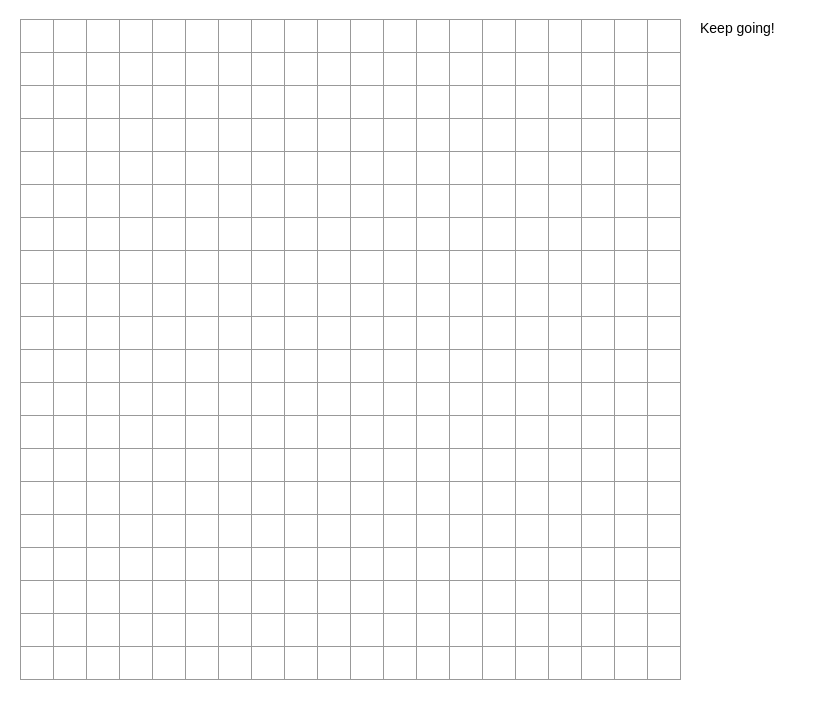
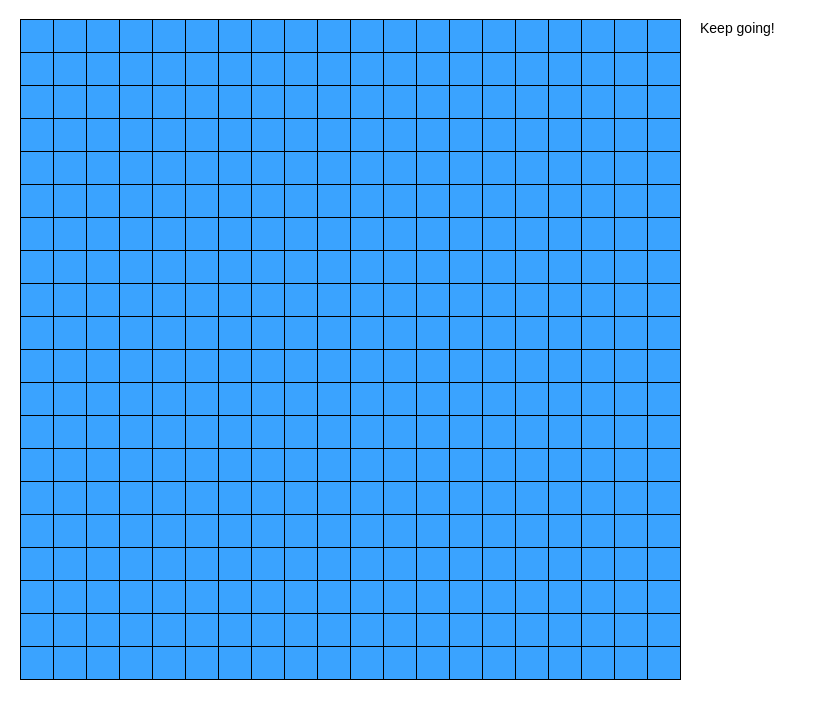
Before and after one commit to horeilly1101/minesweeper, a React (Create React App) app in the folder client/: page / in a window 1280 px wide. Shown: the top 718 px of the page, without its empty margins (0-817 px from the left). Built offline with nearby package versions, Linux system fonts and the light colour scheme.

Commit message:
update the colors

```diff
--- a/client/src/components/Square.js
+++ b/client/src/components/Square.js
@@ -7,32 +7,30 @@ class Square extends React.Component {
     }
 
     render() {
-        let value;
-        switch (this.props.status) {
-            case HIDDEN: {
-                value = "";
-                break;
-            }
-            case CLEARED: {
-                value = this.props.count.toString();
-                break;
-            }
-            case BOMB: {
-                value = "💣";
-                break;
-            }
-            case FLAGGED: {
-                value = "🚩";
-                break;
-            }
-            default: {
-                value = "uh";
-                break;
-            }
-        }
+        const infoProducers = {
+            HIDDEN: () => ({
+                value: "",
+                styleClass: "hidden-square"
+            }),
+            CLEARED: () => ({
+                value: this.props.count.toString(),
+                styleClass: "cleared-square"
+            }),
+            BOMB: () => ({
+                value: "💣",
+                styleClass: "bomb-square"
+            }),
+            FLAGGED: () => ({
+                value: "🚩",
+                styleClass: "hidden-square"
+            }),
+        };
+        const info = infoProducers[this.props.status]();
+        const value = info.value;
+        const styleClass = info.styleClass;
         return (
             <button
-                className="square"
+                className={"square " + styleClass}
                 onClick={this.props.onClick}
                 onContextMenu={this.props.onContextMenu}
             >
--- a/client/src/index.css
+++ b/client/src/index.css
@@ -19,7 +19,7 @@ ol, ul {
 
 .square {
   background: #fff;
-  border: 1px solid #999;
+  border: 1px solid #000000;
   float: left;
   font-size: 24px;
   font-weight: bold;
@@ -36,6 +36,18 @@ ol, ul {
   outline: none;
 }
 
+.bomb-square {
+  background: lightcoral;
+}
+
+.hidden-square {
+  background: #3AA3FF;
+}
+
+.cleared-square {
+  background: #CCE7FF;
+}
+
 .kbd-navigation .square:focus {
   background: #ddd;
 }
```
